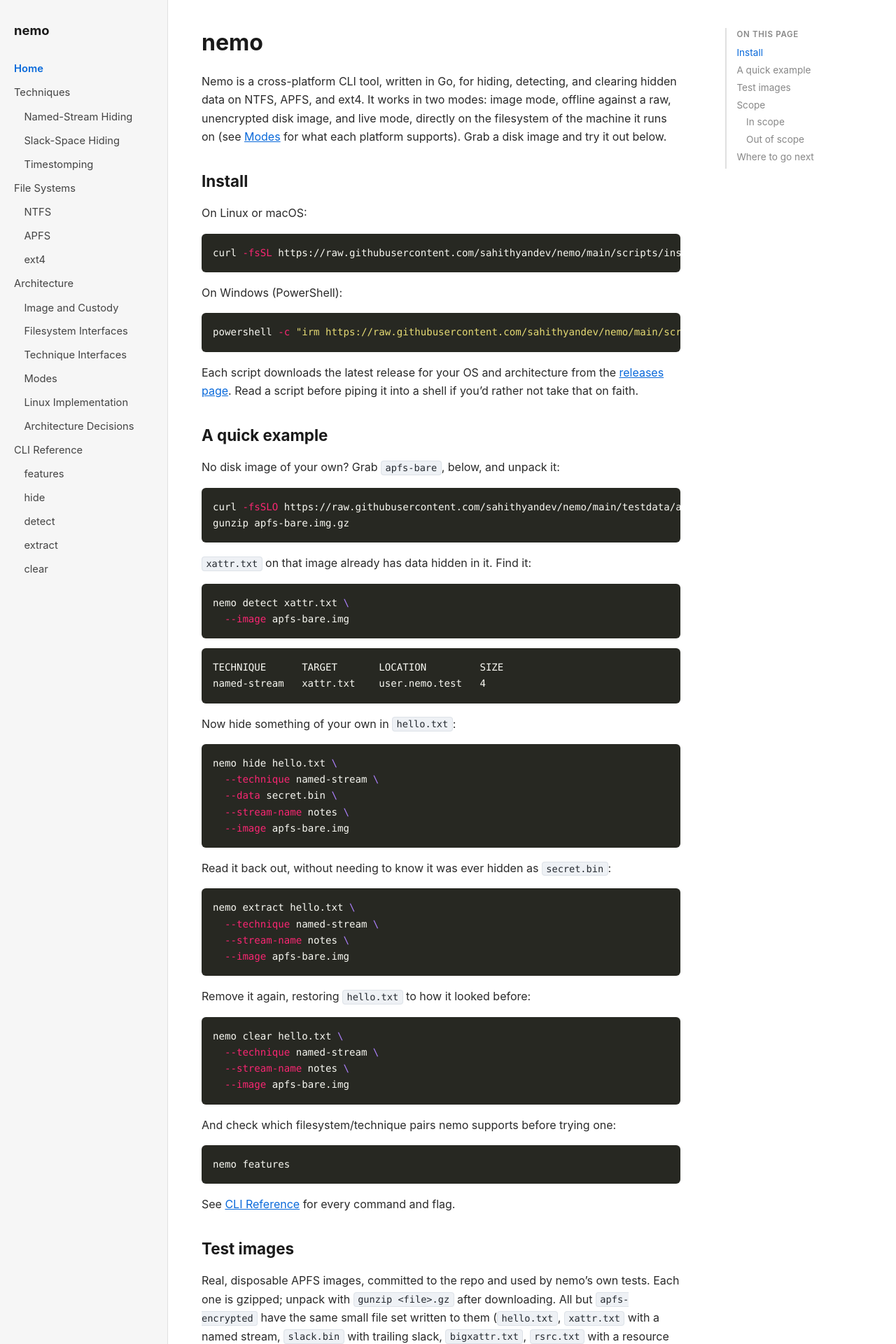
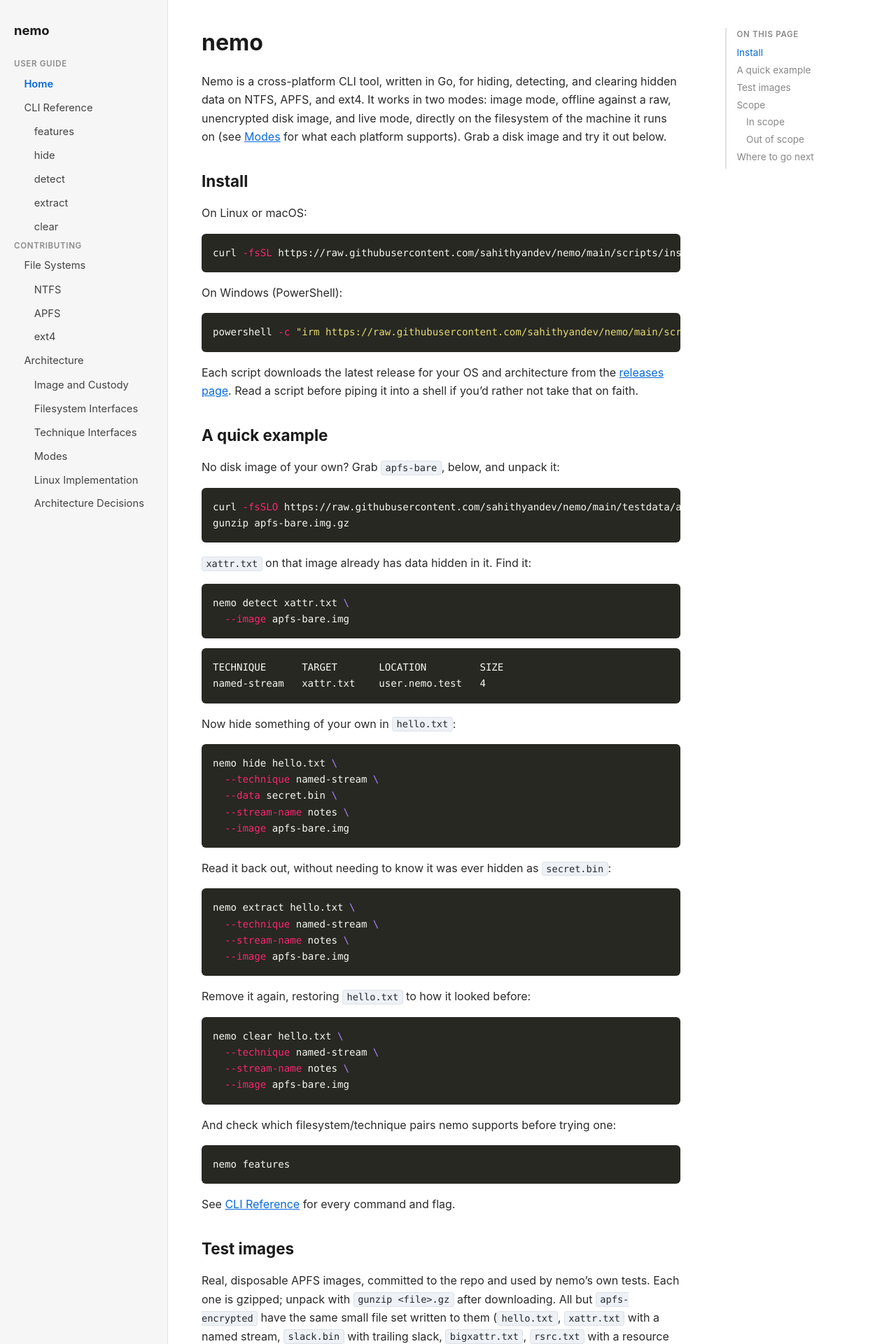
Before and after one commit to sahithyandev/nemo, a Jekyll site: the page built from docs/index.md, in a window 1280 px wide. Shown: the top 1920 px of the page at 70% size. Built offline with Jekyll 4.4.1, drawn with Linux system fonts in a browser that asks for light colours.

Commit message:
group docs sidebar into user guide and contributing trees

```diff
--- a/docs/_layouts/default.html
+++ b/docs/_layouts/default.html
@@ -12,18 +12,26 @@
   <nav class="sidebar">
     <a class="site-title" href="{{ '/' | relative_url }}">{{ site.title }}</a>
     <ul>
-      {% assign top_pages = site.pages | where_exp: "p", "p.title and p.parent == nil" | sort: "nav_order" %}
-      {% for p in top_pages %}
+      {% assign groups = "User Guide,Contributing" | split: "," %}
+      {% for g in groups %}
+        <li class="nav-group">
+          <span class="nav-group-label">{{ g }}</span>
+          <ul>
+            {% assign sections = site.pages | where_exp: "s", "s.nav_group == g" | sort: "nav_order" %}
+            {% for s in sections %}
               <li>
-          <a href="{{ p.url | relative_url }}"{% if p.url == page.url %} class="active"{% endif %}>{{ p.title }}</a>
-          {% if p.has_children %}
-            {% assign children = site.pages | where_exp: "c", "c.parent == p.title" | sort: "nav_order" %}
+                <a href="{{ s.url | relative_url }}"{% if s.url == page.url %} class="active"{% endif %}>{{ s.title }}</a>
+                {% if s.has_children %}
+                  {% assign children = site.pages | where_exp: "c", "c.parent == s.title" | sort: "nav_order" %}
                   <ul>
                     {% for c in children %}
                       <li><a href="{{ c.url | relative_url }}"{% if c.url == page.url %} class="active"{% endif %}>{{ c.title }}</a></li>
                     {% endfor %}
                   </ul>
                 {% endif %}
+              </li>
+            {% endfor %}
+          </ul>
         </li>
       {% endfor %}
     </ul>
--- a/docs/assets/css/style.css
+++ b/docs/assets/css/style.css
@@ -78,6 +78,19 @@
 .sidebar ul ul {
   padding-left: 0.9rem;
   margin-top: 0.15rem;
+}
+
+.nav-group { margin-bottom: 1.1rem; }
+.nav-group > ul { padding-left: 0; margin-top: 0.3rem; }
+
+.nav-group-label {
+  display: block;
+  font-size: 0.72rem;
+  font-weight: 600;
+  letter-spacing: 0.06em;
+  text-transform: uppercase;
+  color: var(--nav);
+  opacity: 0.6;
 }
 
 .sidebar li { margin: 0.1rem 0; }
--- a/docs/index.md
+++ b/docs/index.md
@@ -1,5 +1,6 @@
 ---
 title: Home
+nav_group: "User Guide"
 nav_order: 1
 ---
 
```
Also changed, not shown: docs/architecture/index.md (+2 -1 lines), docs/cli/index.md (+2 -1 lines), docs/file-systems/index.md (+2 -1 lines). Lines whose indentation alone changed are shown as unchanged.
